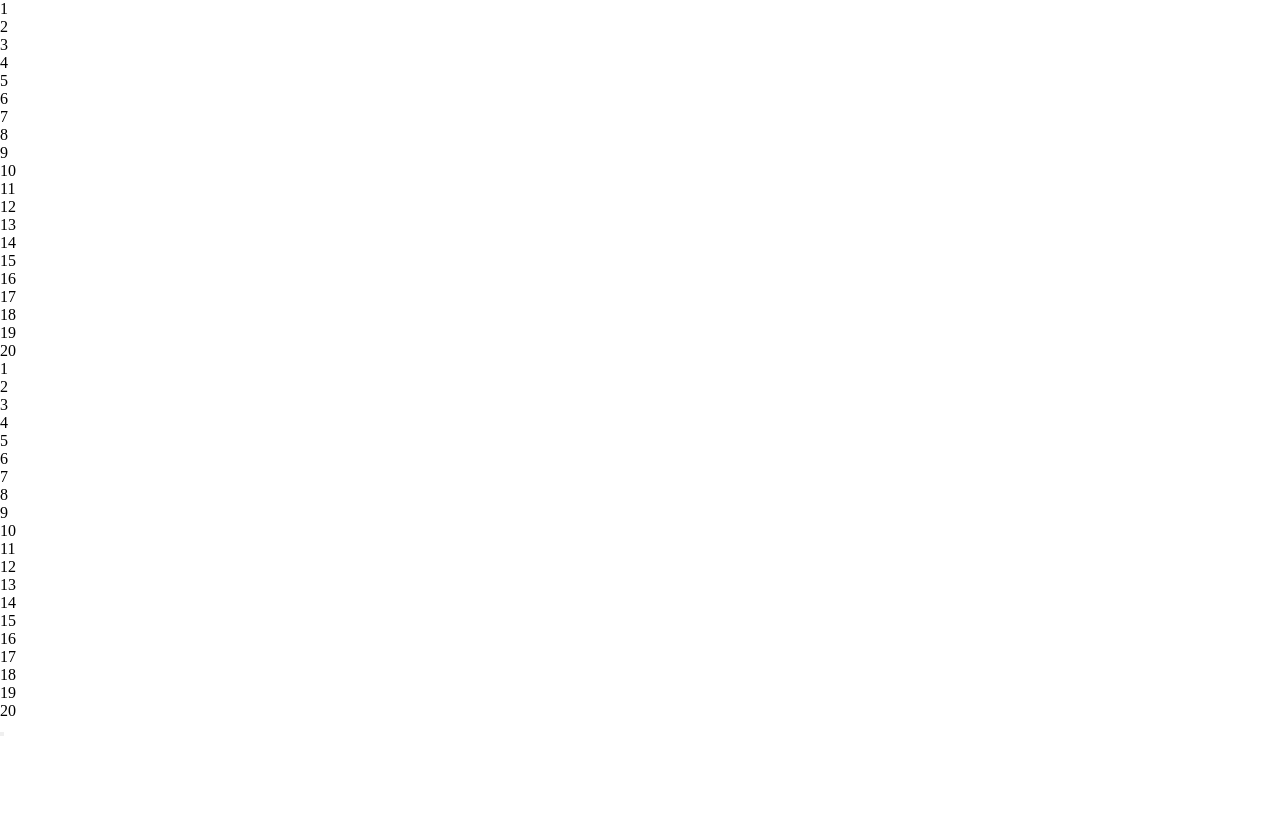
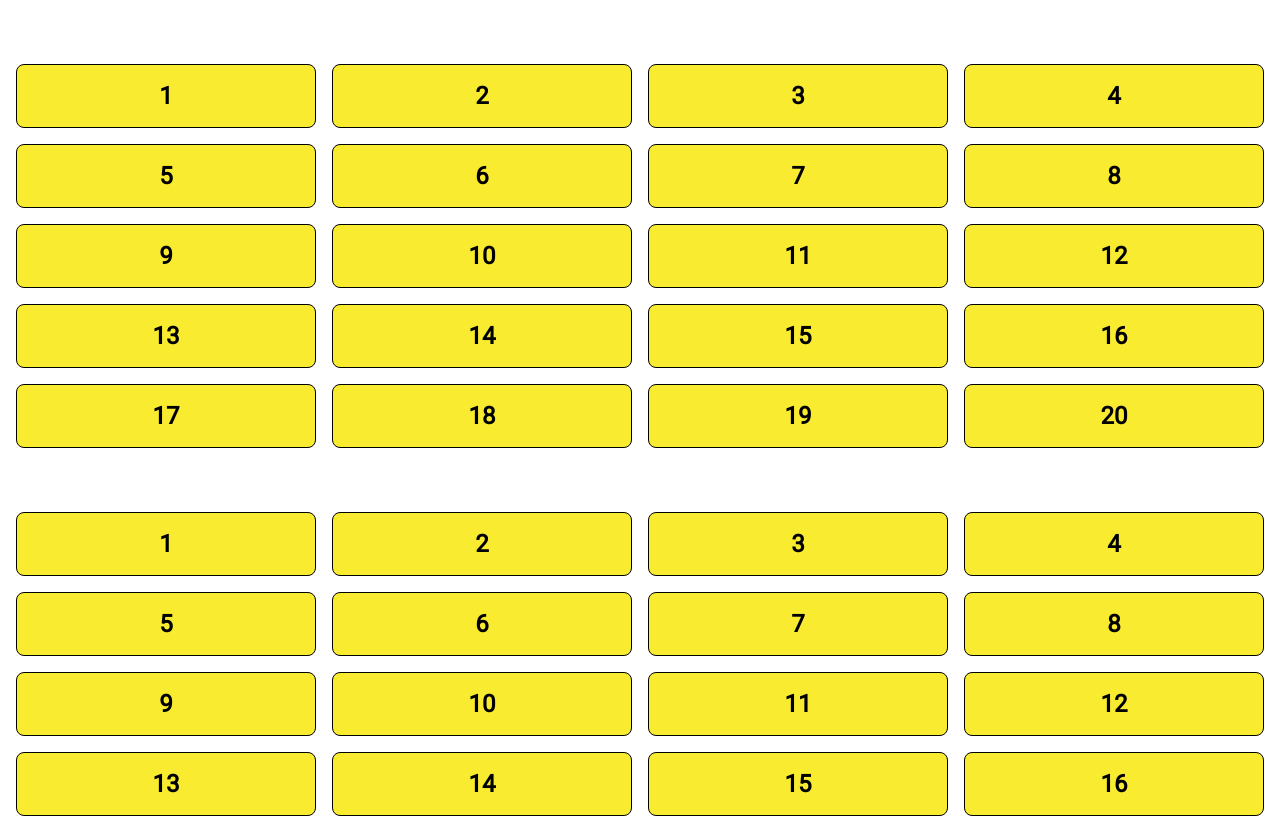
Before and after one commit to ak-eventhorizon/Lottery_Randomizer, a plain HTML site: page index.html in a window 1280 px wide. Shown: the top 819 px of the page. Drawn offline with Linux system fonts and the light colour scheme.

Commit message:
UI prototype complete

```diff
--- a/js/main.js
+++ b/js/main.js
@@ -6,6 +6,7 @@ import * as view from "./modules/view.js";
 import * as controller from "./modules/controller.js";
 
 view.generateUi4of20At('app');
+controller.addEventListenerOnMainButton();
 
 // Model - предоставляет данные и реагирует на команды контроллера, изменяя своё состояние
 
--- a/js/modules/controller.js
+++ b/js/modules/controller.js
@@ -1,8 +1,13 @@
 // @ts-check -- enable type checking
 'use strict';
 
-function test(){
-    console.log(`Controller check complete!`);
+function addEventListenerOnMainButton(){
+    let mainButton = document.getElementById('mainButton');
+
+    mainButton.addEventListener('click', () => {
+        console.log('Button CLICK!');
+    });
+
 }
 
-export { test };
+export { addEventListenerOnMainButton };
--- a/js/modules/view.js
+++ b/js/modules/view.js
@@ -6,11 +6,18 @@ function generateUi4of20At(rootID){
     let appRootElement = document.getElementById(rootID);
 
     let elementSet1 = document.createElement('div');
+    elementSet1.id = 'set1';
+
     let elementSet2 = document.createElement('div');
+    elementSet2.id = 'set2';
+
     let elementMainButton = document.createElement('button');
-    elementSet1.id = 'set1';
-    elementSet2.id = 'set2';
     elementMainButton.id = 'mainButton';
+    elementMainButton.innerHTML = 'Make me rich!';
+
+    let elementControls = document.createElement('div');
+    elementControls.id = 'controls';
+    elementControls.appendChild(elementMainButton);
 
     for (let i = 1; i <= 20; i++) {
         let cell = document.createElement('div');
@@ -30,8 +37,8 @@ function generateUi4of20At(rootID){
 
     appRootElement.appendChild(elementSet1);
     appRootElement.appendChild(elementSet2);
-    appRootElement.appendChild(elementMainButton);
+    appRootElement.appendChild(elementControls);
 }
 
 
-export { generateUi4of20At};
+export { generateUi4of20At };
--- a/styles/styles.css
+++ b/styles/styles.css
@@ -16,7 +16,8 @@
 /****************************** COLOR SCHEME - BEGIN ******************************/
 :root {
 	--pure-black: #000000;  /* color: var(--pure-black) */
-	--pure-white: #ffffff;  /* color: var(--pure-white) */
+	--yellow: #f9eb30;
+	--orange: #fe8933;
 }
 /****************************** COLOR SCHEME - END ******************************/
 
@@ -24,11 +25,59 @@
 	margin: 0;
 	padding: 0;
 	box-sizing: border-box;
+
+	font-family: Roboto;
 }
 
+#set1, #set2 {
+	margin: 8vmin 2vmin;
 
+	display: grid;
+	gap: 2vmin;
+    grid-template-columns: repeat(4, 1fr);
+    grid-template-rows: repeat(5, 1fr);
+}
 
+.cell {
+	display: flex;
+    align-items: center;
+    justify-content: center;
 
+	height: 8vmin;
+	border: 1px solid black;
+	border-radius: 1vmin;
+
+	font-size: 1.5rem;
+	font-weight: bold;
+	background-color: var(--yellow);
+}
+
+#controls {
+	display: grid;
+	margin: 0 2vmin;
+	height: 25vmin;
+}
+
+button {
+	/* reset button default styles */
+	border: none;
+    margin: 0;
+    padding: 0;
+    width: auto;
+    overflow: visible;
+	background: transparent;
+	color: inherit;
+    font: inherit;
+}
+
+#controls button {
+	border: 2px solid black;
+	border-radius: 2vmin;
+
+	font-size: 2rem;
+	font-weight: bold;
+	background-color: var(--orange);
+}
 
 
 
```
